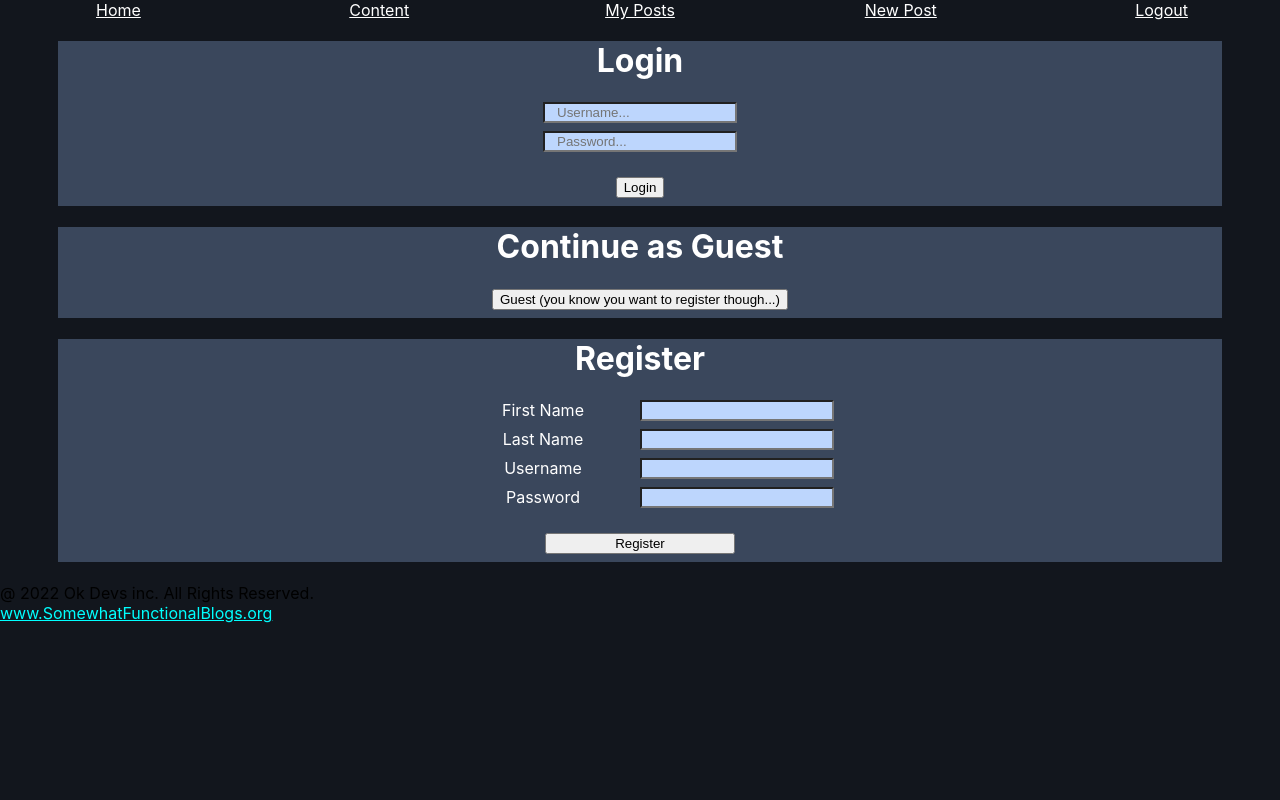
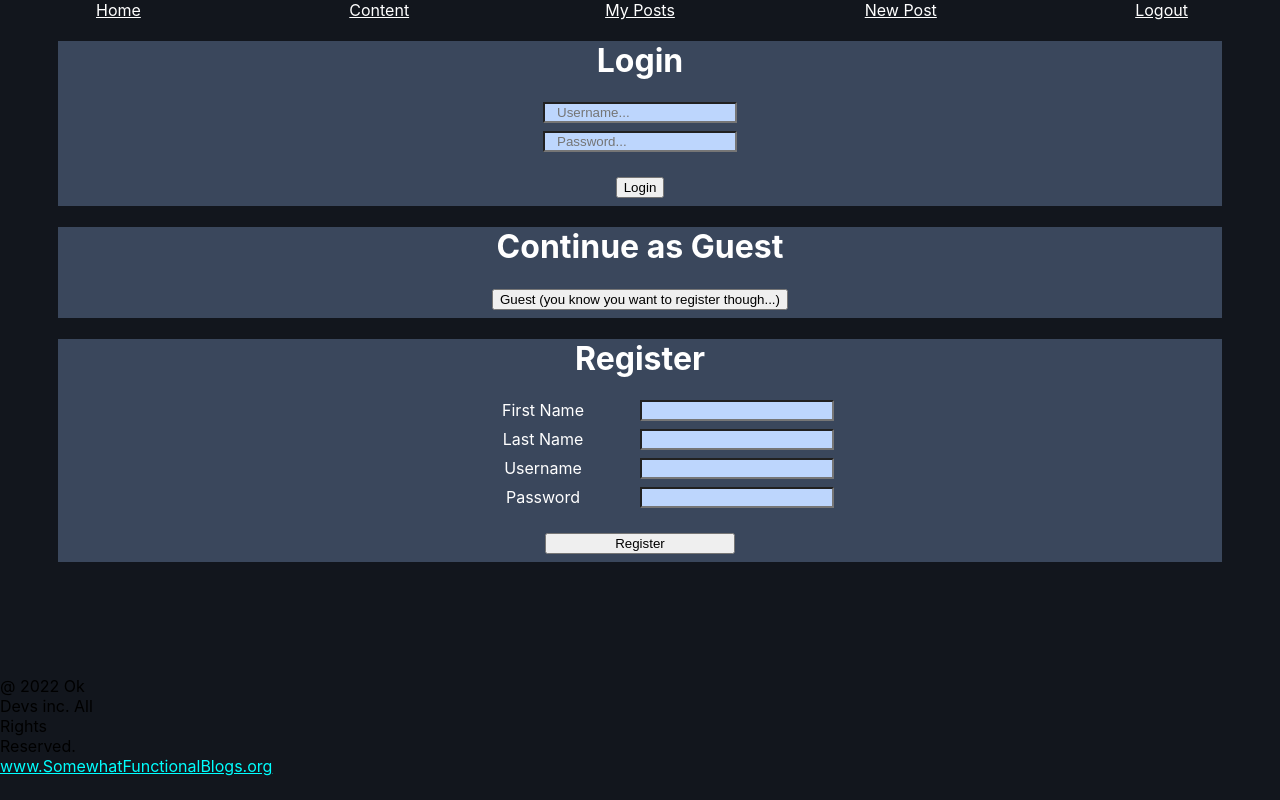
Before and after one commit to willjantscher/Z_Prefix_Blog, a React (Create React App) app in the folder client/: page / in a window 1280 px wide. Built offline with nearby package versions, Linux system fonts and the light colour scheme; no server answers.

Commit message:
updating footer

```diff
--- a/client/src/App.js
+++ b/client/src/App.js
@@ -32,7 +32,8 @@ function App() {
             </div>
           </div>
         </Router>
-        <footer className="footer">
+        <div className="pb-5"></div>
+        <footer className="footer justify-content-md-center pb-4" style={{position: "fixed", bottom: 0, width: 100}}>
           <div>@ 2022 Ok Devs inc. All Rights Reserved. </div>
           <div>
             <a style={{color:"cyan"}}href="https://www.youtube.com/watch?v=xvFZjo5PgG0&ab_channel=RickRoll">www.SomewhatFunctionalBlogs.org</a>
```
